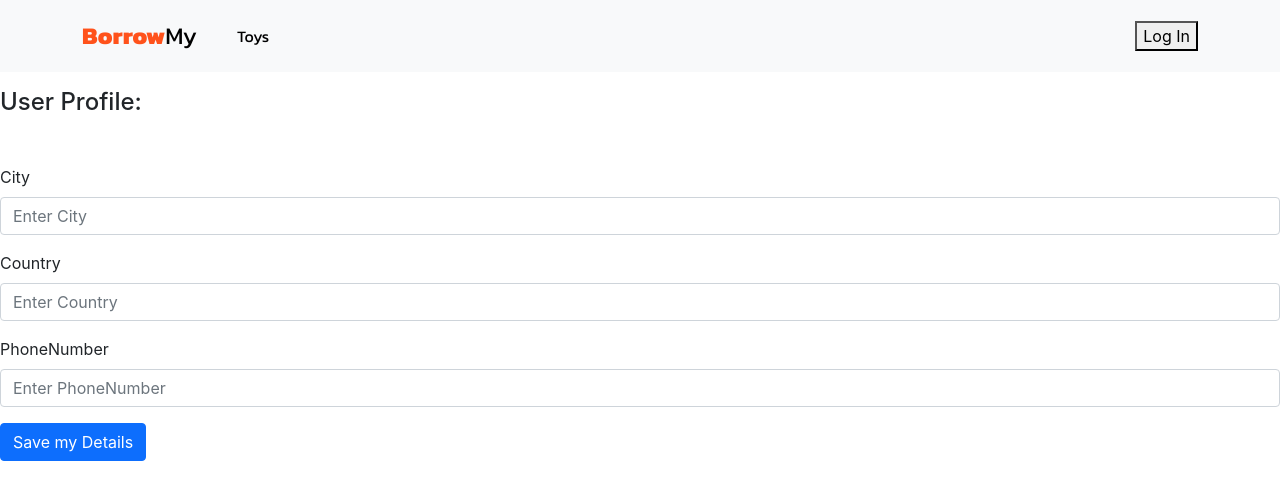
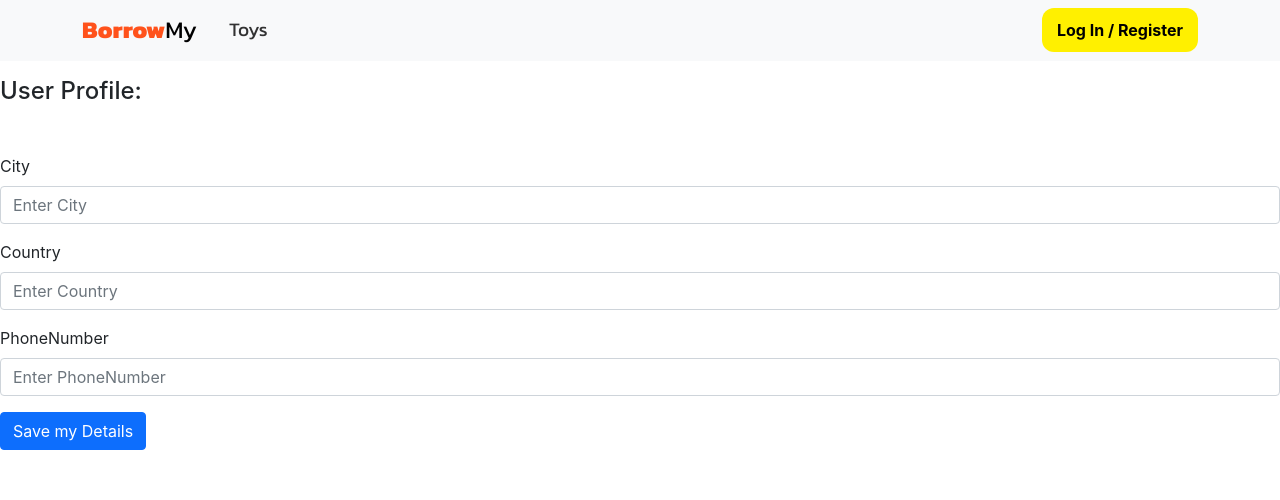
Before and after one commit to Kevin-S1/salt_final_project, a React (Create React App) app in the folder Final_Project/ClientApp/: page /profile/details in a window 1280 px wide. Shown: the top 500 px of the page. Built offline with nearby package versions, Linux system fonts and the light colour scheme; no server answers.

Commit message:
Added styling to toy page and navbar, installed sass

```diff
--- a/Final_Project/ClientApp/package.json
+++ b/Final_Project/ClientApp/package.json
@@ -18,6 +18,7 @@
     "react-icons": "^4.3.1",
     "react-router-dom": "^6.2.2",
     "react-scripts": "5.0.0",
+    "sass": "^1.49.10",
     "typescript": "^4.6.3",
     "web-vitals": "^2.1.4"
   },
--- a/Final_Project/ClientApp/src/Components/Details/Details.tsx
+++ b/Final_Project/ClientApp/src/Components/Details/Details.tsx
@@ -5,8 +5,6 @@ import {userDetails} from "../../types";
 
 const Details = () => {
     const { user, isAuthenticated, isLoading } = useAuth0();
-
-
 
     const [updatedUserDetails, setUpdatedUserDetails] = useState<userDetails>({city: "", country: "", phoneNumber: ""});
     const [userCity, setUserCity] = useState<string>("")
@@ -36,7 +34,6 @@ const Details = () => {
                setUserPhoneNumber("");
            }
        }
-
     }
     useEffect(()=>{
         UpdateUserInformation();
@@ -54,6 +51,7 @@ const Details = () => {
                 <img src={user?.picture} alt={user?.name} />
                 <h2>{user?.name}</h2>
                 <p>{user?.email}</p>
+                <p>{user?.city}</p>
             </div>
             <Form onSubmit={ (e) => submitHandler(e)}>
                 <Form.Group className="mb-3" controlId="formBasicCity">
--- a/Final_Project/ClientApp/src/Components/NavBar/NavBar.tsx
+++ b/Final_Project/ClientApp/src/Components/NavBar/NavBar.tsx
@@ -15,23 +15,23 @@ const NavBar = () => {
                     <Link className='nav-header' to="/"><strong className="nav-header__sub">Borrow</strong>My</Link>
 
                     <Navbar.Toggle aria-controls="basic-navbar-nav" />
-                    <Navbar.Collapse id="basic-navbar-nav">
+                    <Navbar.Collapse className="navbar-collapse" id="basic-navbar-nav">
                         <Nav className="me-auto">
                             <Link className='nav-item' to="/toys">Toys</Link>
                         </Nav>
                         <Nav>
                             {isAuthenticated ?
                                 <NavDropdown title="My Profile" id="collasible-nav-dropdown">
-                                    <NavDropdown.Item ><Link to={`/profile/details`}
+                                    <NavDropdown.Item ><Link className="navbar__dropdown__item" to={`/profile/details`}
                                     >Details</Link></NavDropdown.Item>
-                                    <NavDropdown.Item ><Link to="/profile/loans">My Loans</Link></NavDropdown.Item>
-                                    <NavDropdown.Item ><Link to="/profile/listings">My Listings</Link></NavDropdown.Item>
+                                    <NavDropdown.Item ><Link className="navbar__dropdown__item" to="/profile/loans">My Loans</Link></NavDropdown.Item>
+                                    <NavDropdown.Item ><Link className="navbar__dropdown__item" to="/profile/listings">My Listings</Link></NavDropdown.Item>
                             </NavDropdown> : <> </>}
                             {isAuthenticated ?
-                                <button onClick={() => logout({ returnTo: window.location.origin })}>
+                                <button className="button-32" role="button" onClick={() => logout({ returnTo: window.location.origin })}>
                                     Log Out
                                 </button> :
-                                <button onClick={() => loginWithRedirect()}>Log In</button>}
+                                <button className="button-32" role="button" onClick={() => loginWithRedirect()}>Log In / Register</button>}
                         </Nav>
                     </Navbar.Collapse>
                 </Container>
--- a/Final_Project/ClientApp/src/Components/NavBar/navbar.css
+++ b/Final_Project/ClientApp/src/Components/NavBar/navbar.css
@@ -3,6 +3,7 @@
 .navBar{
     margin-bottom: 1em;
 }
+
 .nav-header{
     margin-right: 1em;
     color: black;
@@ -10,14 +11,63 @@
     font-size: 1.5rem;
 }
 
+.nav-header:hover{
+    color: black;
+}
+
+.navbar-nav{
+    align-items: center !important;
+}
+
 .nav-header__sub {
-
     color: #FF521B;
 }
 
+
 .nav-item{
-    margin: 1rem;
+    margin: 0.5rem;
     color: black;
     font-family: 'Kanit', sans-serif;
-    font-size: 1rem;
+    font-size: 1.2rem;
+    filter: opacity(0.8);
 }
+
+.nav-item:hover{
+    color: black;
+    filter: opacity(1);
+}
+
+.navbar__dropdown__item{
+    color: black;
+}
+
+.button-32 {
+  background-color: #fff000;
+  border-radius: 12px;
+  color: #000;
+  cursor: pointer;
+  font-weight: bold;
+  padding: 10px 15px;
+  text-align: center;
+  transition: 200ms;
+  width: 100%;
+  height: 50%;
+  box-sizing: border-box;
+  border: 0;
+  font-size: 16px;
+  user-select: none;
+  -webkit-user-select: none;
+  touch-action: manipulation;
+}
+
+.button-32:not(:disabled):hover,
+.button-32:not(:disabled):focus {
+  outline: 0;
+  background: #f4e603;
+  box-shadow: 0 0 0 2px rgba(0,0,0,.2), 0 3px 8px 0 rgba(0,0,0,.15);
+}
+
+.button-32:disabled {
+  filter: saturate(0.2) opacity(0.5);
+  cursor: not-allowed;
+}
--- a/Final_Project/ClientApp/src/Components/ToyInfo/toyinfo.css
+++ b/Final_Project/ClientApp/src/Components/ToyInfo/toyinfo.css
@@ -12,8 +12,7 @@
     margin-bottom: 1em;
     border-radius: 0.1em;
     height: 150px;
-    -webkit-box-shadow: 0px 0px 8px 1px #3F3F3F;
-    box-shadow: 0px 0px 8px 1px #3F3F3F;
+    box-shadow: rgba(60, 64, 67, 0.3) 0px 1px 2px 0px, rgba(60, 64, 67, 0.15) 0px 2px 6px 2px;
 }
 
 .toy__card__image{
--- a/Final_Project/ClientApp/src/Components/Toys/Toy.tsx
+++ b/Final_Project/ClientApp/src/Components/Toys/Toy.tsx
@@ -1,20 +1,30 @@
 import React from "react";
 import './toy.css'
+import './form.scss'
 import {toyDetails} from "../../types";
 import ToyInfo from "../ToyInfo/ToyInfo";
 import { Dropdown } from "react-bootstrap";
+
+
 
 interface Props{
    toys : Array<toyDetails> | undefined
 }
 const Toy = ({toys}: Props) => {
     console.log(toys);
+
+    const submitHandler = (e: any) => {
+        e.preventDefault();
+
+    }
+
     return (
         <>
             <section className='toy__search__filter'>
-                <form>
-                    <label className="toy__search__label">Search</label>
-                    <input className="toy__search__input" type='text' value='search for toy'></input>
+                <form className='toy__search__form' onSubmit={e => submitHandler(e)} role="search">
+                    <label className="toy__search__label" htmlFor="search">Search for stuff</label>
+                    <input className="toy__search__form__input" id="search" type="search" placeholder="Search..." />
+                    <button className="toy__search__form__button" type="submit">Go</button>
                 </form>
                 <article className="toy__filter__container">
                     <Dropdown className="d-inline mx-2">
--- /dev/null
+++ b/Final_Project/ClientApp/src/Components/Toys/form.scss
@@ -0,0 +1,72 @@
+//Vars
+:root {
+  --rad: .7rem;
+  --dur: .3s;
+  --color-dark: #2f2f2f;
+  --color-light: #e8f0ff;
+  --color-brand: #fff000;
+  --font-fam: 'Lato', sans-serif;
+  --height:2.5rem;
+  --btn-width: 6rem;
+  --bez: cubic-bezier(0, 0, 0.43, 1.49);
+}
+
+// Main styles
+.toy__search__form {
+  position: relative;
+  width: 20rem;
+  background: var(--color-brand);
+  border-radius: var(--rad);
+}
+.toy__search__form__input, .toy__search__form__button{
+  height: var(--height);
+  font-family: var(--font-fam);
+  border: 0;
+  color: var(--color-dark);
+  font-size: 1.2rem;
+}
+
+.toy__search__form__input{
+  border: 0;
+}
+
+input[type="search"] {
+  outline: 0; // <-- shold probably remove this for better accessibility, adding for demo aesthetics for now.
+  width: 100%;
+  background: var(--color-light);
+  padding: 0 1.6rem;
+  border-radius: var(--rad);
+  appearance: none; //for iOS input[type="search"] roundedness issue. border-radius alone doesn't work
+  transition: all var(--dur) var(--bez);
+  transition-property: width, border-radius;
+  z-index: 1;
+  position: relative;
+}
+
+.toy__search__form__button{
+  display: none; // prevent being able to tab to it
+  position: absolute;
+  top: 0;
+  right: 0;
+  width: var(--btn-width);
+  font-weight: bold;
+  background: var(--color-brand);
+  border-radius: 0 var(--rad) var(--rad) 0;
+}
+
+.toy__search__form__input:not(:placeholder-shown) {
+  border-radius: var(--rad) 0 0 var(--rad);
+  width: calc(100% - var(--btn-width));
+  + .toy__search__form__button {
+    display: block;
+  }
+}
+.toy__search__label {
+  position: absolute;
+  clip: rect(1px, 1px, 1px, 1px);
+  padding: 0;
+  border: 0;
+  height: 1px;
+  width: 1px;
+  overflow: hidden;
+}
--- a/Final_Project/ClientApp/src/Components/Toys/toy.css
+++ b/Final_Project/ClientApp/src/Components/Toys/toy.css
@@ -1,5 +1,3 @@
-
-
 .toy__list{
     display: flex;
     flex-direction: column;
@@ -11,14 +9,6 @@
     display: flex;
     flex-direction: column;
     align-items: center;
-}
-
-.toy__search__label{
-    margin-right: 1em;
-}
-
-.toy__search__input{
-    filter: opacity(0.6);
 }
 
 .toy__filter__container{
```
Also changed, not shown: 1 other file (tests, documents, lock files or other folders).
